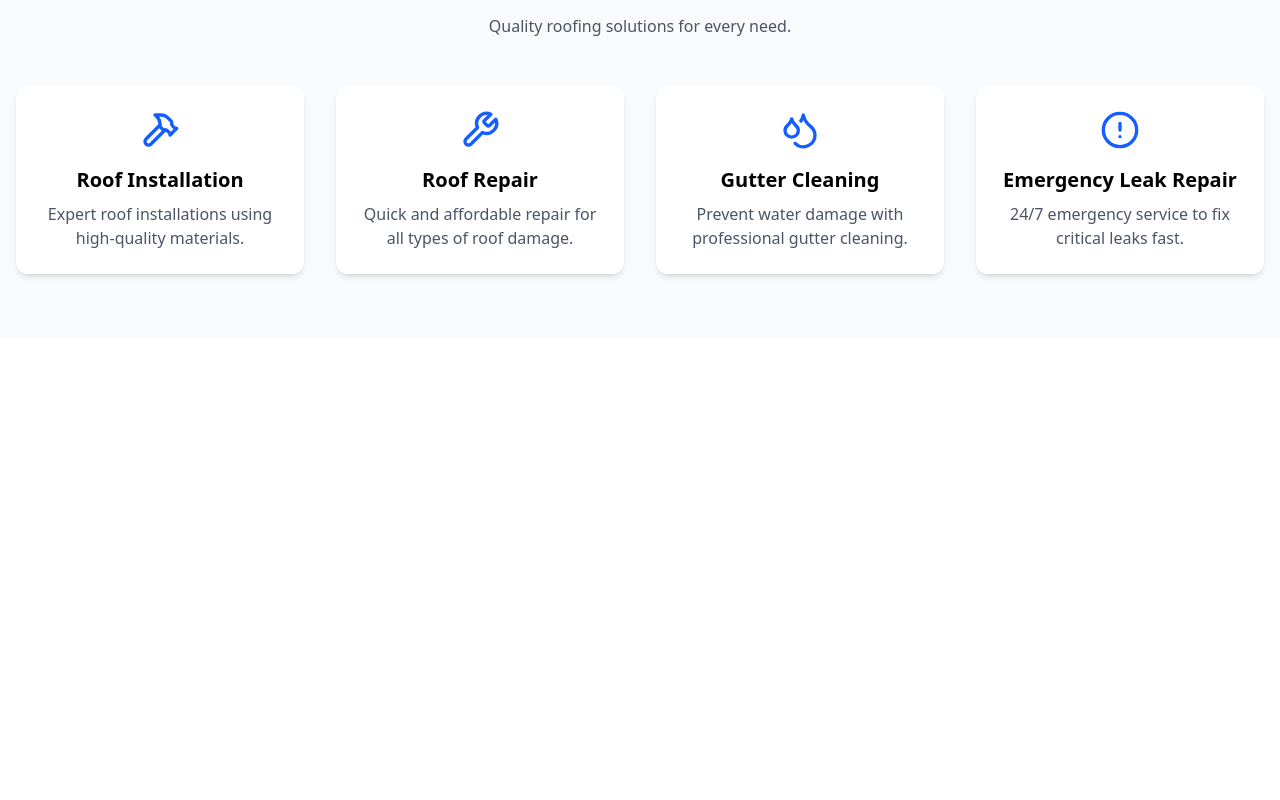
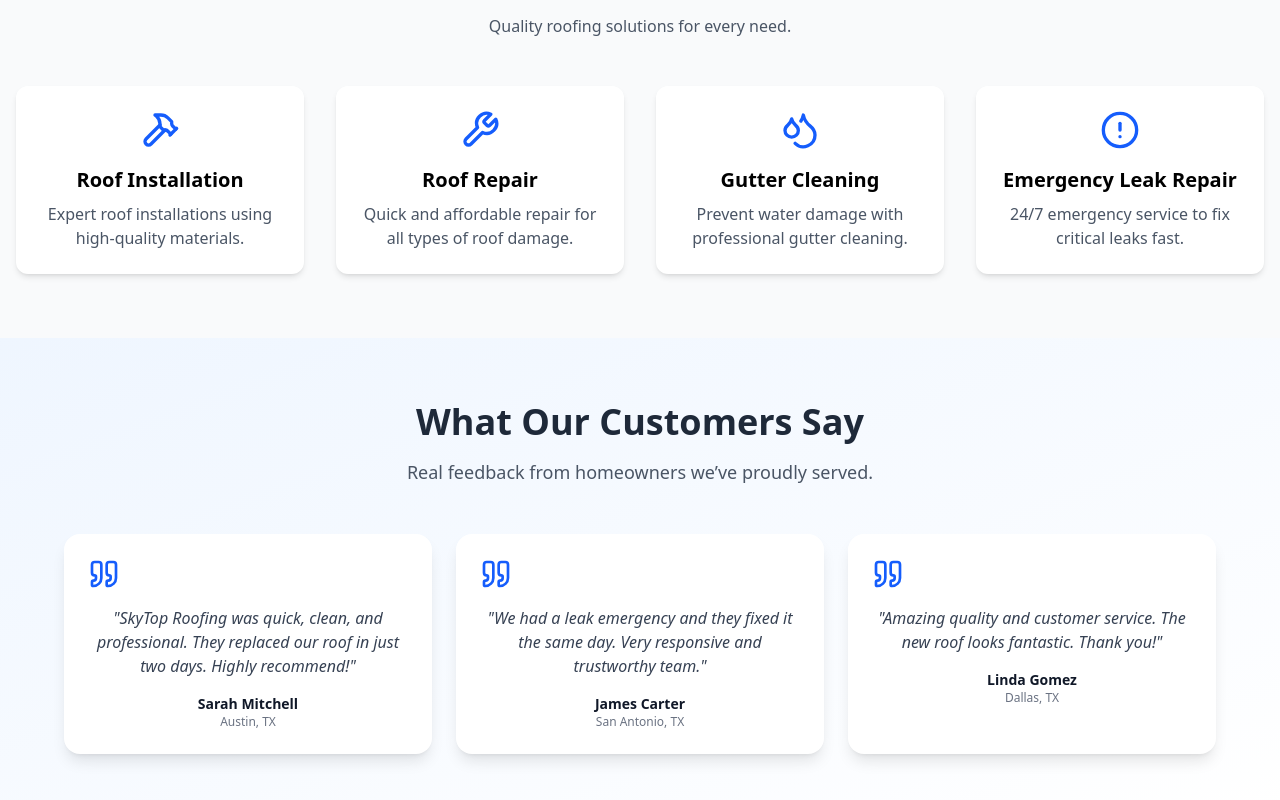
Before and after one commit to najatul6/SkyTop-Roofing, a React (Vite) app: page / in a window 1280 px wide. Shown: the part 1493-2293 px from the top of the page. Before the commit the page ends 1831 px from the top, so only its background shows below. Built offline with nearby package versions, Linux system fonts and the light colour scheme.

Commit message:
Add Testimonials component and integrate it into Home page; update package.json and package-lock.json for keen-slider dependency

```diff
--- a/package.json
+++ b/package.json
@@ -12,6 +12,7 @@
   "dependencies": {
     "@tailwindcss/vite": "^4.1.7",
     "animate.css": "^4.1.1",
+    "keen-slider": "^6.8.6",
     "lucide-react": "^0.511.0",
     "react": "^19.1.0",
     "react-dom": "^19.1.0",
--- /dev/null
+++ b/src/Components/Home/Testimonials.jsx
@@ -0,0 +1,51 @@
+import { Quote } from 'lucide-react';
+
+const testimonials = [
+  {
+    name: "Sarah Mitchell",
+    feedback: "SkyTop Roofing was quick, clean, and professional. They replaced our roof in just two days. Highly recommend!",
+    location: "Austin, TX"
+  },
+  {
+    name: "James Carter",
+    feedback: "We had a leak emergency and they fixed it the same day. Very responsive and trustworthy team.",
+    location: "San Antonio, TX"
+  },
+  {
+    name: "Linda Gomez",
+    feedback: "Amazing quality and customer service. The new roof looks fantastic. Thank you!",
+    location: "Dallas, TX"
+  },
+];
+
+const Testimonials = () => {
+  return (
+    <section className="bg-gradient-to-br from-blue-50 to-white py-16 px-4">
+      <div className="max-w-6xl mx-auto text-center">
+        <h2 className="text-4xl font-bold mb-4 text-gray-800 animate__animated animate__fadeInDown">
+          What Our Customers Say
+        </h2>
+        <p className="text-lg text-gray-600 mb-12 animate__animated animate__fadeInUp animate__delay-1s">
+          Real feedback from homeowners we’ve proudly served.
+        </p>
+
+        <div className="grid md:grid-cols-3 gap-6">
+          {testimonials.map((t, i) => (
+            <div
+              key={i}
+              className="bg-white rounded-2xl p-6 shadow-lg relative animate__animated animate__fadeInUp"
+              style={{ animationDelay: `${i * 300}ms`, animationFillMode: 'both' }}
+            >
+              <Quote className="w-8 h-8 text-blue-600 mb-4" />
+              <p className="text-gray-700 italic mb-4">"{t.feedback}"</p>
+              <div className="text-sm font-semibold text-gray-900">{t.name}</div>
+              <div className="text-xs text-gray-500">{t.location}</div>
+            </div>
+          ))}
+        </div>
+      </div>
+    </section>
+  );
+};
+
+export default Testimonials;
--- a/src/Pages/Home/Home.jsx
+++ b/src/Pages/Home/Home.jsx
@@ -1,6 +1,7 @@
 import AboutSection from "../../Components/Home/AboutSection"
 import HeroSection from "../../Components/Home/HeroSection"
 import Services from "../../Components/Home/Services"
+import Testimonials from "../../Components/Home/Testimonials"
 
 const Home = () => {
   return (
@@ -8,6 +9,7 @@
       <HeroSection/>
       <AboutSection/>
       <Services/>
+      <Testimonials/>
     </div>
   )
 }
```
Also changed, not shown: 1 other file (tests, documents, lock files or other folders).
